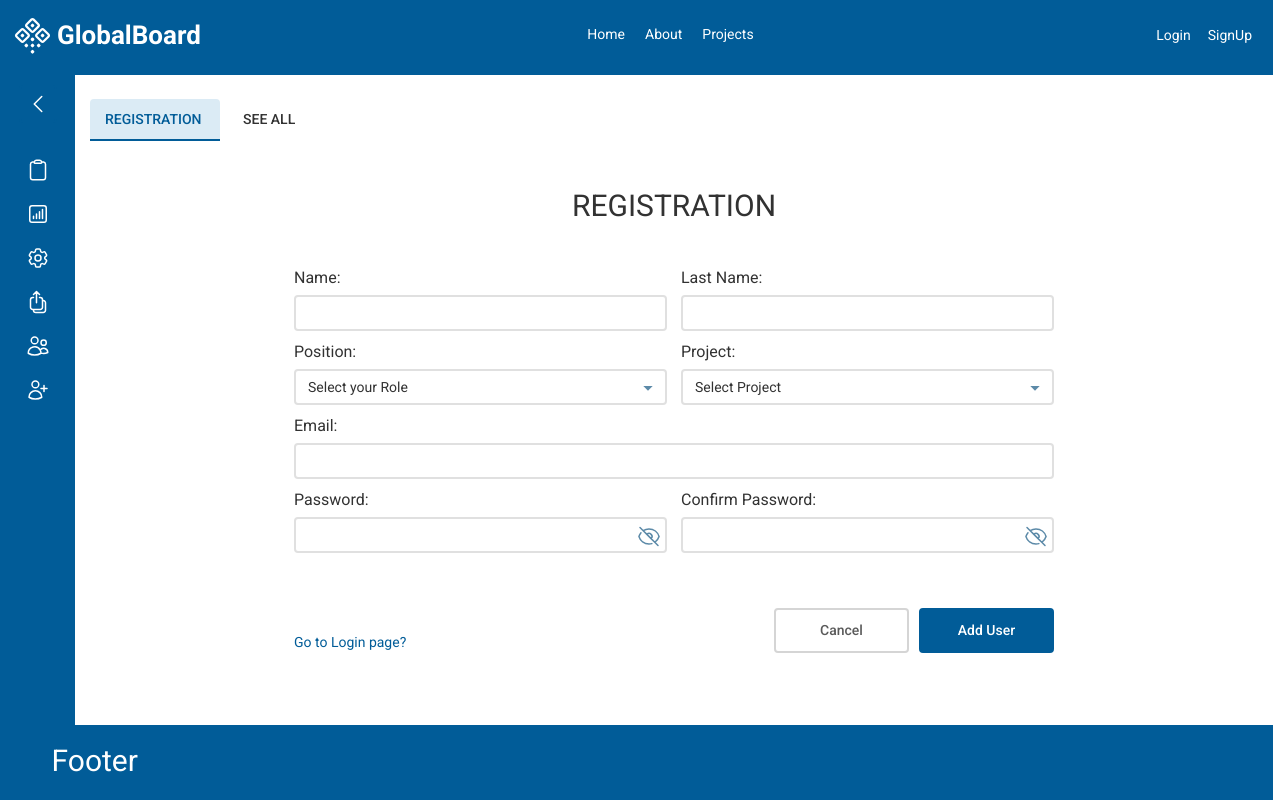
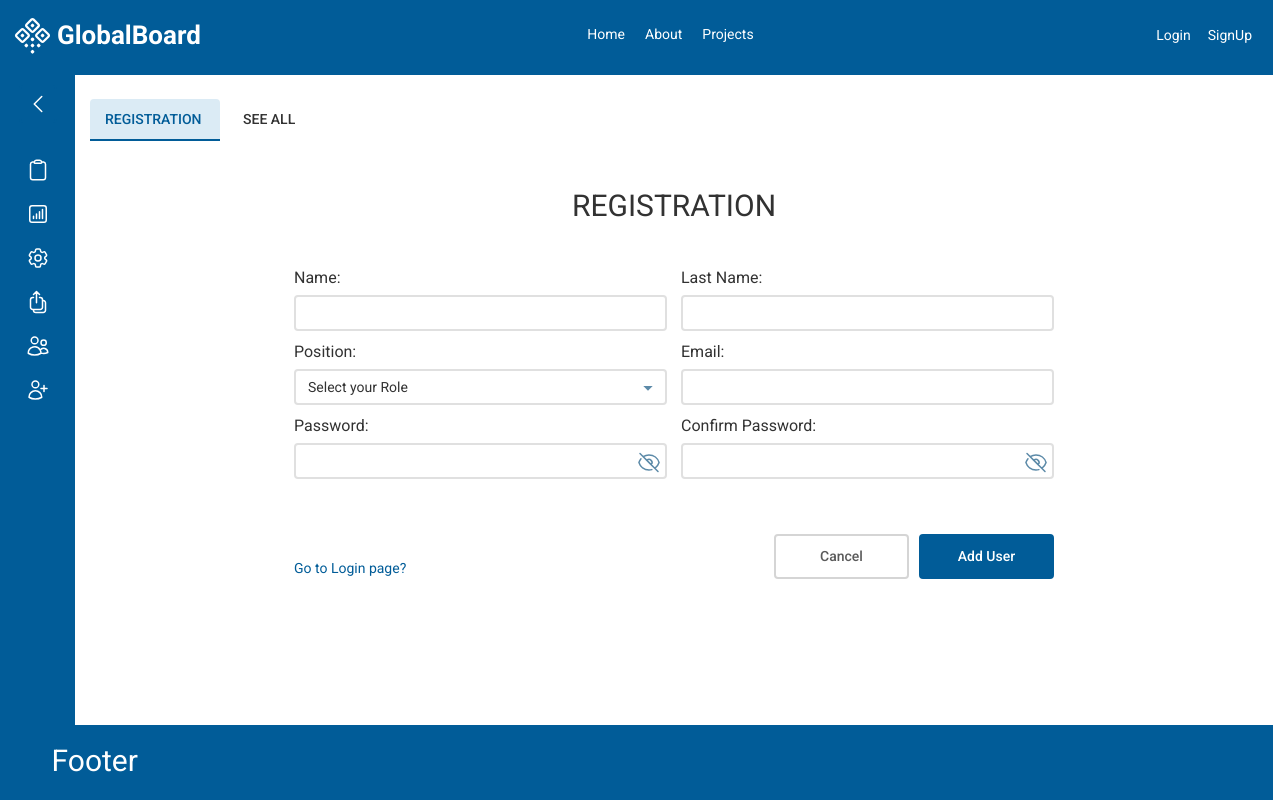
Before and after one commit to 0smir/vue-dashboard-demo, a Vue app: page /people/registration in a window 1280 px wide. Built offline with nearby package versions, Linux system fonts and the light colour scheme.

Commit message:
comment project information in addPersonForm

```diff
--- a/src/components/people/AddPersonForm.vue
+++ b/src/components/people/AddPersonForm.vue
@@ -23,7 +23,7 @@
         </select>
         <p class="error-text" v-if="!user.position.isValid">{{ user.position.errorMessage }}</p>
       </div>
-      <div :class="['form-control', 'form-control--project', { error: !user.project.isValid }]">
+      <!-- <div :class="['form-control', 'form-control--project', { error: !user.project.isValid }]">
         <label for="project" class="form-control__label">Project: </label>
         <select class="form-control__select" name="projectName" id="project" v-model="user.project.value">
           <option value="" disabled selected>Select Project</option>
@@ -32,7 +32,7 @@
           </option>
         </select>
         <p class="error-text" v-if="!user.project.isValid">{{ user.project.errorMessage }}</p>
-      </div>
+      </div> -->
       <div :class="['form-control', 'form-control--email', { error: !user.email.isValid }]">
         <label for="email" class="form-control__label">Email:</label>
         <input class="form-control__input" id="email" autocomplete="off" type="email" v-model="user.email.value">
@@ -97,11 +97,11 @@ export default {
           isValid: true,
           errorMessage: 'Please select your position from the list.'
         },
-        project: {
-          value: '',
-          isValid: true,
-          errorMessage: 'Project assignment is required to proceed.'
-        },
+        // project: {
+        //   value: '',
+        //   isValid: true,
+        //   errorMessage: 'Project assignment is required to proceed.'
+        // },
         email: {
           value: '',
           isValid: true,
@@ -145,12 +145,12 @@ export default {
         this.isFormValid = false;
         return;
       }
-      if (this.user.project.value === '') {
-        this.user.project.isValid = false;
-        this.user.project.errorMessage = this.user.project.errorMessage;
-        this.isFormValid = false;
-        return;
-      }
+      // if (this.user.project.value === '') {
+      //   this.user.project.isValid = false;
+      //   this.user.project.errorMessage = this.user.project.errorMessage;
+      //   this.isFormValid = false;
+      //   return;
+      // }
       if (
         this.user.email.value === '' ||
         !this.user.email.value.includes('@') ||
@@ -197,7 +197,7 @@ export default {
         name: this.user.name.value,
         lastName: this.user.lastName.value,
         position: this.user.position.value,
-        project: this.user.project.value,
+        // project: this.user.project.value,
         email: this.user.email.value,
         password: this.user.password.value
       }
@@ -217,7 +217,7 @@ export default {
       this.user.name.value = '';
       this.user.lastName.value = '';
       this.user.position.value = '';
-      this.user.project.value = '';
+      // this.user.project.value = '';
       this.user.email.value = '';
       this.user.password.value = '';
     },
@@ -226,7 +226,7 @@ export default {
       this.user.name.isValid = true;
       this.user.lastName.isValid = true;
       this.user.position.isValid = true;
-      this.user.project.isValid = true;
+      // this.user.project.isValid = true;
       this.user.email.isValid = true;
       this.user.password.isValid = true;
     }
@@ -254,9 +254,9 @@ export default {
     @media (min-width: $md) {
       width: calc(50% - 7px);
 
-      &--email {
-        width: 100%;
-      }
+      // &--email {
+      //   width: 100%;
+      // }
     }
   }
 }
```
